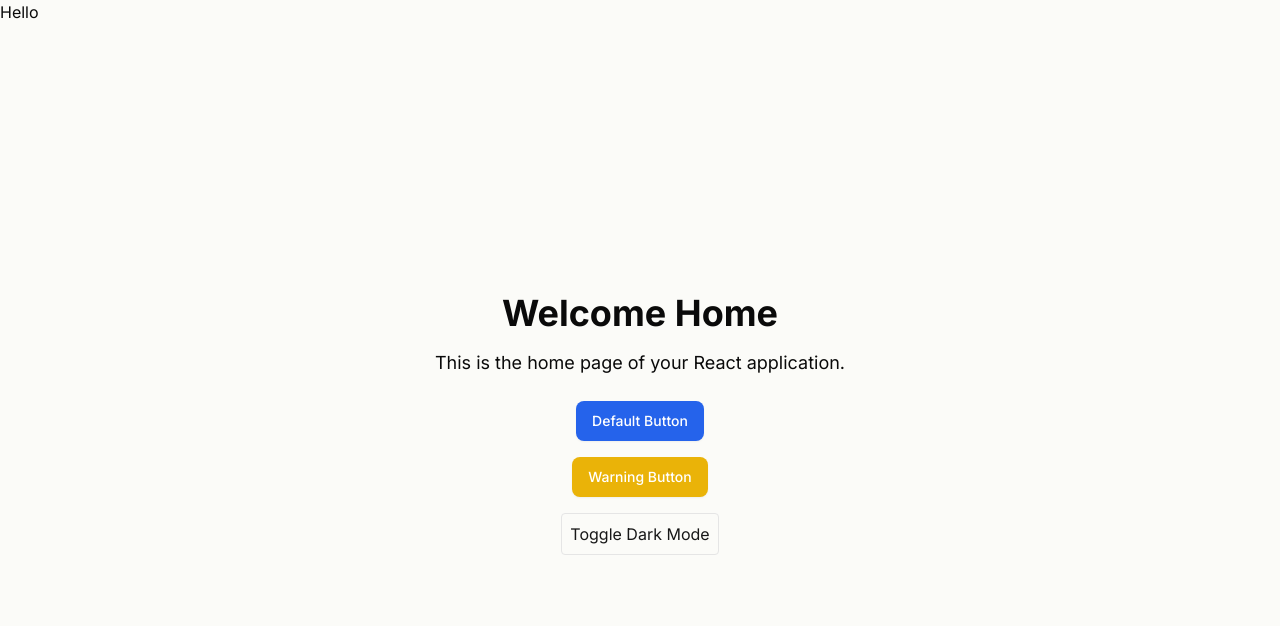
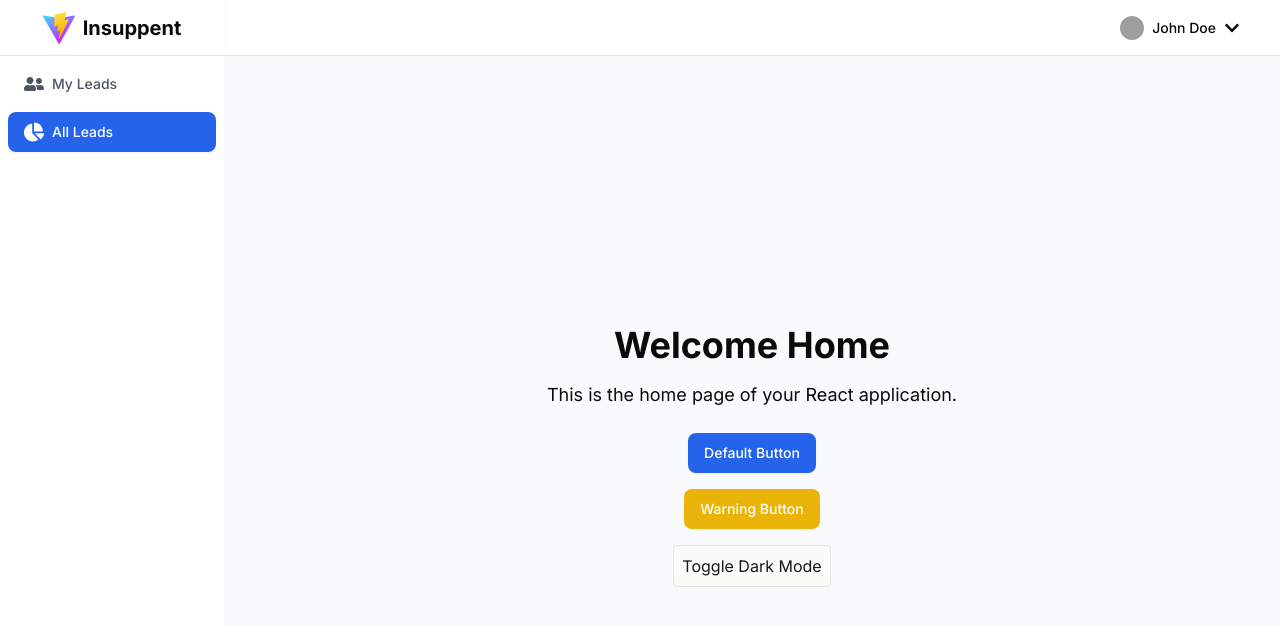
Before and after one commit to AbhijitSarker/insuppent-fe, a React (Vite) app: page / in a window 1280 px wide. Shown: the top 626 px of the page. Built offline with nearby package versions, Linux system fonts and the light colour scheme; no server answers; grey boxes are pictures that could not be loaded.

Commit message:
feat: implement Navbar and Sidebar components for improved layout in Admin and User pages, enhance AdminLayout and UserLayout with responsive design

```diff
--- /dev/null
+++ b/src/components/layout/Navbar.jsx
@@ -0,0 +1,39 @@
+import { Button } from "@/components/ui/button";
+import { ThemeToggle } from "@/components/ThemeToggle";
+import { FaBars, FaBell, FaChevronDown } from "react-icons/fa";
+
+const Navbar = ({ onMenuClick }) => {
+  return (
+    <div className="flex h-14 items-center border-b bg-white px-4 lg:px-6">
+      <Button
+        variant="ghost"
+        size="icon"
+        className="lg:hidden mr-2"
+        onClick={onMenuClick}
+      >
+        <FaBars className="h-5 w-5" />
+      </Button>
+
+      <div className="ml-auto flex items-center gap-4">
+        {/* <Button variant="ghost" size="icon" className="relative">
+          <FaBell className="h-5 w-5" />
+          <span className="absolute -top-1 -right-1 h-4 w-4 rounded-full bg-red-500 text-[10px] font-medium text-white flex items-center justify-center">
+            3
+          </span>
+        </Button> */}
+        {/* <ThemeToggle /> */}
+        <Button variant="ghost" className="gap-2">
+          <img
+            src="https://github.com/shadcn.png"
+            alt="Avatar"
+            className="h-6 w-6 rounded-full"
+          />
+          <span className="hidden lg:block">John Doe</span>
+          <FaChevronDown className="h-4 w-4" />
+        </Button>
+      </div>
+    </div>
+  );
+};
+
+export default Navbar;
--- /dev/null
+++ b/src/components/layout/Sidebar.jsx
@@ -0,0 +1,74 @@
+import { cn } from "@/lib/utils";
+import { Button } from "../ui/button";
+import { useLocation, Link } from "react-router-dom";
+import { FaChartPie, FaUserFriends, FaCog } from "react-icons/fa";
+
+const defaultRoutes = [
+	{
+		label: "My Leads",
+		icon: FaUserFriends,
+		href: "/",
+		active: false,
+	},
+	{
+		label: "All Leads",
+		icon: FaChartPie,
+		href: "/admin",
+		active: false,
+	},
+	{
+		label: "Settings",
+		icon: FaCog,
+		href: "/admin/settings",
+		active: false,
+	},
+];
+
+const Sidebar = ({ className, isCollapsed, routes = defaultRoutes }) => {
+	const location = useLocation();
+
+	const navigationRoutes = routes.map((route) => ({
+		...route,
+		active: location.pathname === route.href,
+	}));
+
+	return (
+		<div
+			className={cn(
+				"flex h-full lg:w-56 w-14 flex-col bg-white shadow-sm",
+				className
+			)}
+		>
+			<div className="flex h-14 items-center justify-center border-b px-2">
+				<Link to="/admin" className="flex items-center gap-x-2">
+					<img src="/logo.svg" alt="Logo" className="h-8 w-8" />
+					{!isCollapsed && (
+						<span className="font-bold text-xl hidden lg:block">
+							Insuppent
+						</span>
+					)}
+				</Link>
+			</div>
+			<div className="flex flex-col gap-2 p-2">
+				{navigationRoutes.map((route) => (
+					<Link key={route.href} to={route.href}>
+						<Button
+							variant={route.active ? "default" : "ghost"}
+							className={cn(
+								"w-full justify-start gap-2",
+								route.active &&
+									"bg-blue-600 text-white hover:bg-blue-700",
+								!route.active && "text-gray-600 hover:text-gray-900"
+							)}
+						>
+							<route.icon size={20} />
+							<span className="hidden lg:block">{route.label}</span>
+						</Button>
+					</Link>
+				))}
+			</div>
+		</div>
+	);
+};
+
+export default Sidebar;
--- a/src/layouts/AdminLayout.jsx
+++ b/src/layouts/AdminLayout.jsx
@@ -1,14 +1,38 @@
-import React from 'react';
+import React, { useState } from 'react';
+import { Outlet } from 'react-router-dom';
+import Sidebar from '@/components/layout/Sidebar';
+import Navbar from '@/components/layout/Navbar';
+import { FaChartPie, FaCog } from 'react-icons/fa';
 
-import {Outlet } from 'react-router-dom';
-
+const adminRoutes = [
+  {
+    label: "All Leads",
+    icon: FaChartPie,
+    href: "/admin",
+  },
+  {
+    label: "Settings",
+    icon: FaCog,
+    href: "/admin/settings",
+  }
+];
 
 const AdminLayout = () => {
+  const [isSidebarCollapsed, setIsSidebarCollapsed] = useState(false);
 
   return (
-    <div>
-      admin
-      <Outlet />
+    <div className="min-h-screen flex">
+      <Sidebar
+        className="fixed left-0 top-0 z-50 h-full transition-all duration-300"
+        isCollapsed={isSidebarCollapsed}
+        routes={adminRoutes}
+      />
+      <div className="flex-1 lg:pl-56 pl-14">
+        <Navbar onMenuClick={() => setIsSidebarCollapsed(!isSidebarCollapsed)} />
+        <main className="min-h-[calc(100vh-3.5rem)] bg-[#F9FAFB]">
+          <Outlet />
+        </main>
+      </div>
     </div>
   );
 };
--- a/src/layouts/UserLayout.jsx
+++ b/src/layouts/UserLayout.jsx
@@ -1,13 +1,40 @@
-import React from 'react';
+import React, { useState } from 'react';
 import { Outlet } from 'react-router-dom';
+import Sidebar from '@/components/layout/Sidebar';
+import Navbar from '@/components/layout/Navbar';
+import { FaUserFriends, FaChartPie } from 'react-icons/fa';
+
+const userRoutes = [
+	{
+		label: 'My Leads',
+		icon: FaUserFriends,
+		href: '/my-leads',
+	},
+	{
+		label: 'All Leads',
+		icon: FaChartPie,
+		href: '/',
+	},
+];
 
 const UserLayout = () => {
-  return (
-    <>
-    Hello
-    <Outlet />
-    </>
-  );
+	const [isSidebarCollapsed, setIsSidebarCollapsed] = useState(false);
+
+	return (
+		<div className="min-h-screen flex">
+			<Sidebar
+				className="fixed left-0 top-0 z-50 h-full transition-all duration-300"
+				isCollapsed={isSidebarCollapsed}
+				routes={userRoutes}
+			/>
+			<div className="flex-1 lg:pl-56 pl-14">
+				<Navbar onMenuClick={() => setIsSidebarCollapsed(!isSidebarCollapsed)} />
+				<main className="min-h-[calc(100vh-3.5rem)] bg-[#F9FAFB]">
+					<Outlet />
+				</main>
+			</div>
+		</div>
+	);
 };
 
 export default UserLayout;
--- a/src/main.jsx
+++ b/src/main.jsx
@@ -3,7 +3,6 @@ import ReactDOM from 'react-dom/client'
 import App from './App.jsx'
 import './index.css'
 import { QueryClient, QueryClientProvider } from '@tanstack/react-query'
-import { ReactQueryDevtools } from '@tanstack/react-query-devtools'
 import { ThemeProvider } from "@/contexts/ThemeProvider";
 
 const queryClient = new QueryClient({
@@ -21,7 +20,6 @@ ReactDOM.createRoot(document.getElementById('root')).render(
       <ThemeProvider>
         <App />
       </ThemeProvider>
-      <ReactQueryDevtools initialIsOpen={false} />
     </QueryClientProvider>
   </React.StrictMode>,
 )
--- a/src/pages/Admin/AdminLeads.jsx
+++ b/src/pages/Admin/AdminLeads.jsx
@@ -238,9 +238,9 @@ const AdminLeads = () => {
 
 	return (
 		<div className="p-4">
-			<div className="flex items-center justify-between mb-6">
-				<h1 className="text-2xl font-bold">Manage Leads</h1>
-				<Button
+			<div className="flex items-center justify-between mb-3 mt-0">
+				<h1 className="text-2xl font-bold">All Leads</h1>
+				{/* <Button
 					variant="default"
 					size="lg"
 					onClick={handleExportSelected}
@@ -248,7 +248,7 @@ const AdminLeads = () => {
 					className="bg-blue-600 hover:bg-blue-700 text-white px-6 rounded-xl h-10"
 				>
 					{selectedRows.length ? `Export ${selectedRows.length} Selected` : 'Export Selected'}
-				</Button>
+				</Button> */}
 			</div>
 
 			<Table
--- a/src/routes/RootRedirect.jsx
+++ b/src/routes/RootRedirect.jsx
@@ -4,7 +4,7 @@ const RootRedirect = () => {
   // const isAuthenticated = localStorage.getItem('userToken');
   // return isAuthenticated ? <Navigate to="/dashboard" /> : <Navigate to="/auth/login" />;
   // TODO: Remove this temporary redirect
-  return <Navigate to="/" />;
+  return <Navigate to="/admin" />;
 };
 
 export default RootRedirect;
```
